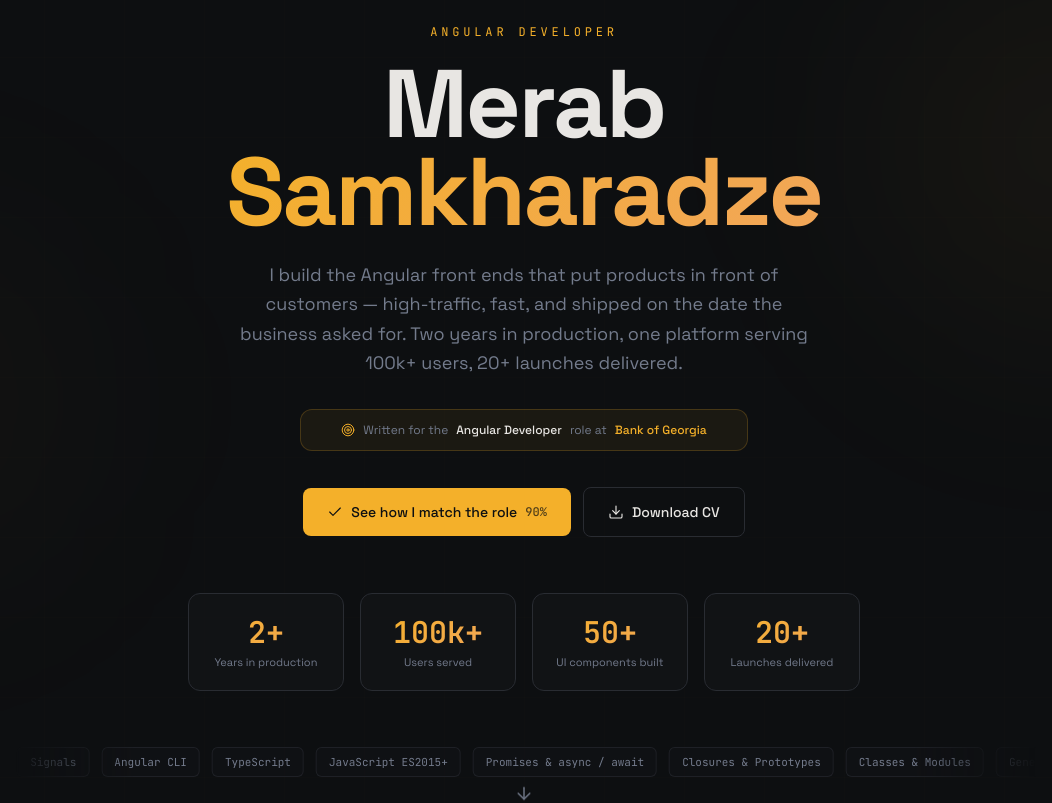
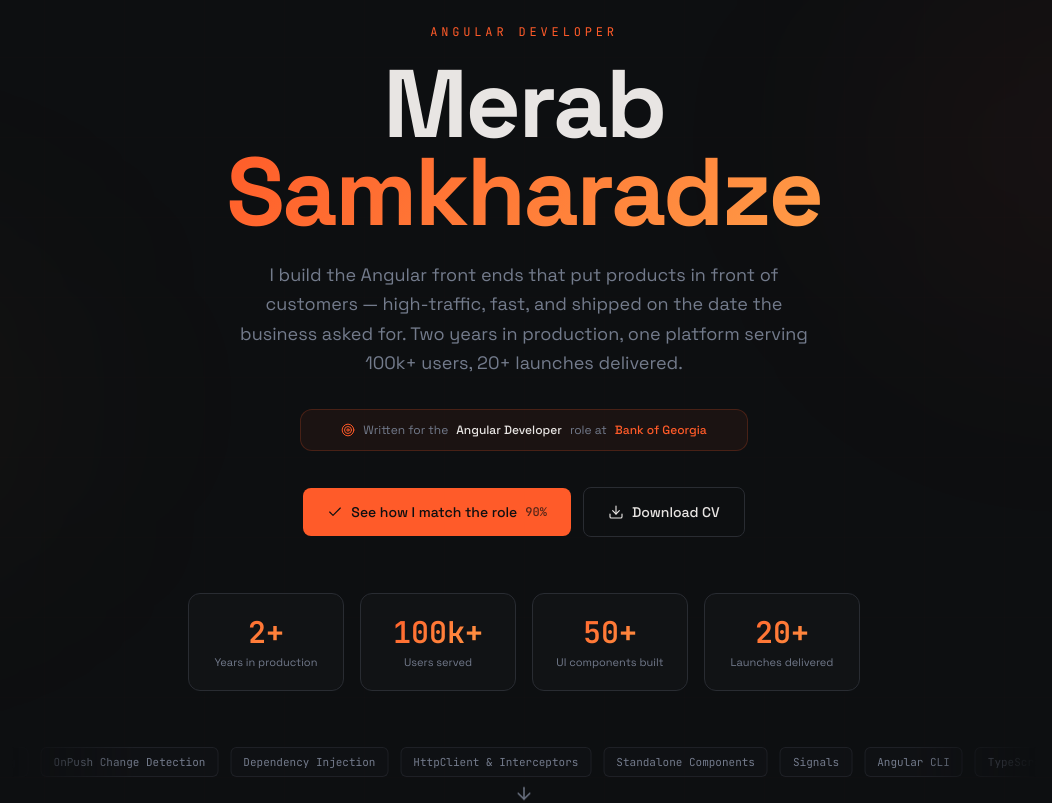
Before and after one commit to MerabSamkharadze/portfolio, an Angular app: page / in a window 1280 px wide. Shown: the part 343-1146 px from the top of the page, without its empty margins (116-1168 px from the left). Built offline with nearby package versions, Linux system fonts and the light colour scheme.

Commit message:
style: switch accent to #ff5d2a, centralise palette tokens, slow marquee

```diff
--- a/src/app/features/role-fit/role-fit.html
+++ b/src/app/features/role-fit/role-fit.html
@@ -41,8 +41,8 @@
           />
           <defs>
             <linearGradient id="fit-gradient" x1="0" y1="0" x2="1" y2="1">
-              <stop offset="0%" stop-color="hsl(40 90% 56%)" />
-              <stop offset="100%" stop-color="hsl(30 85% 65%)" />
+              <stop offset="0%" stop-color="hsl(14 100% 58%)" />
+              <stop offset="100%" stop-color="hsl(28 100% 64%)" />
             </linearGradient>
           </defs>
         </svg>
--- a/src/index.html
+++ b/src/index.html
@@ -91,7 +91,7 @@
           align-items: center;
           justify-content: center;
           background: hsl(220 14% 6%);
-          color: hsl(40 90% 56%);
+          color: hsl(14 100% 58%);
           font-family: monospace;
           letter-spacing: 0.3em;
           font-size: 12px;
--- a/src/styles.css
+++ b/src/styles.css
@@ -1,38 +1,67 @@
 /* ============================================================================
    Global stylesheet — design tokens + primitives
-   Tailwind v4 (CSS-first configuration). Palette and motion language ported
-   from the `showcase-studio` reference design: deep slate canvas + amber accent.
+   Tailwind v4 (CSS-first configuration). Motion language ported from the
+   `showcase-studio` reference design; palette is a deep slate canvas with a
+   single accent — #ff5d2a — and a full ramp derived from it.
    ========================================================================== */
 
 @import 'tailwindcss';
+
+/* ---------------------------------------------------------------------------
+   Accent channels, kept raw so any rule can dial its own alpha:
+   `hsl(var(--accent) / 0.3)`. Change these three numbers and the whole
+   identity moves — ramp, gradients, glows, focus ring and all.
+   #ff5d2a === hsl(14 100% 58%)
+   ------------------------------------------------------------------------- */
+:root {
+  --accent-h: 14;
+  --accent-s: 100%;
+  --accent-l: 58%;
+  --accent: var(--accent-h) var(--accent-s) var(--accent-l);
+}
 
 /* ---------------------------------------------------------------------------
    Design tokens — every value below becomes a Tailwind utility.
    e.g. `--color-primary` -> bg-primary / text-primary / border-primary
    ------------------------------------------------------------------------- */
 @theme {
-  /* Surfaces */
+  /* Surfaces — neutrals carry a trace of the accent hue so nothing reads cold */
   --color-background: hsl(220 14% 6%);
-  --color-foreground: hsl(40 10% 90%);
+  --color-foreground: hsl(20 10% 90%);
   --color-card: hsl(220 12% 9%);
-  --color-card-foreground: hsl(40 10% 90%);
+  --color-card-foreground: hsl(20 10% 90%);
   --color-secondary: hsl(220 10% 14%);
-  --color-secondary-foreground: hsl(40 10% 80%);
+  --color-secondary-foreground: hsl(20 10% 80%);
   --color-muted: hsl(220 10% 14%);
   --color-muted-foreground: hsl(220 10% 50%);
 
-  /* Accent */
-  --color-primary: hsl(40 90% 56%);
+  /* ---- Accent ramp — #ff5d2a and its gradations ------------------------- */
+  --color-primary-50: hsl(14 100% 96%);
+  --color-primary-100: hsl(14 100% 92%);
+  --color-primary-200: hsl(14 100% 84%);
+  --color-primary-300: hsl(14 100% 75%);
+  --color-primary-400: hsl(14 100% 66%);
+  --color-primary-500: hsl(14 100% 58%); /* #ff5d2a — the brand colour */
+  --color-primary-600: hsl(14 90% 50%);
+  --color-primary-700: hsl(14 86% 42%);
+  --color-primary-800: hsl(14 80% 33%);
+  --color-primary-900: hsl(14 74% 26%);
+  --color-primary-950: hsl(14 80% 15%);
+
+  /* Default step, so `bg-primary` stays the brand colour */
+  --color-primary: hsl(14 100% 58%);
   --color-primary-foreground: hsl(220 14% 6%);
-  --color-accent-warm: hsl(30 85% 65%);
+  /* Second gradient stop: same family, shifted warmer and lighter */
+  --color-accent-warm: hsl(28 100% 64%);
 
   /* Lines & focus */
   --color-border: hsl(220 10% 18%);
   --color-input: hsl(220 10% 18%);
-  --color-ring: hsl(40 90% 56%);
+  --color-ring: hsl(14 100% 58%);
 
-  /* Feedback */
-  --color-danger: hsl(0 72% 62%);
+  /* Feedback — danger pushed toward crimson so form errors stay clearly
+     distinguishable from the orange-red accent */
+  --color-danger: hsl(352 82% 62%);
   --color-success: hsl(152 55% 48%);
 
   /* Typography */
@@ -50,7 +79,9 @@
   --animate-cursor-blink: cursor-blink 1.1s step-end infinite;
   --animate-float: float 7s ease-in-out infinite;
   --animate-spin-slow: spin 9s linear infinite;
-  --animate-marquee: marquee 38s linear infinite;
+  /* The track travels ~7250px per loop; 90s puts that at ~80px/s — slow
+     enough to actually read a chip as it passes. */
+  --animate-marquee: marquee 90s linear infinite;
 }
 
 @keyframes slide-up {
@@ -113,9 +144,18 @@
     overflow-x: hidden;
   }
 
+  /* Tailwind v4's preflight dropped the pointer cursor on buttons, so anything
+     clickable that is not an <a> loses the affordance. Restore it here rather
+     than sprinkling `cursor-pointer` across every template. */
+  button:not(:disabled),
+  [role='button']:not(:disabled),
+  summary {
+    cursor: pointer;
+  }
+
   ::selection {
-    background: hsl(40 90% 56% / 0.3);
-    color: hsl(40 10% 95%);
+    background: hsl(var(--accent) / 0.3);
+    color: hsl(20 10% 95%);
   }
 
   :focus-visible {
@@ -138,7 +178,7 @@
     border-radius: 999px;
   }
   *::-webkit-scrollbar-thumb:hover {
-    background: hsl(40 90% 56% / 0.5);
+    background: hsl(var(--accent) / 0.5);
   }
 }
 
@@ -146,13 +186,13 @@
    Custom utilities
    ------------------------------------------------------------------------- */
 @utility text-gradient {
-  background-image: linear-gradient(135deg, hsl(40 90% 56%), hsl(30 85% 65%));
+  background-image: linear-gradient(135deg, hsl(var(--accent)), hsl(28 100% 64%));
   background-clip: text;
   color: transparent;
 }
 
 @utility glow-line {
-  background: linear-gradient(90deg, transparent, hsl(40 90% 56% / 0.45), transparent);
+  background: linear-gradient(90deg, transparent, hsl(var(--accent) / 0.45), transparent);
 }
 
 @utility card-hover {
@@ -163,8 +203,8 @@
 
   &:hover {
     transform: translateY(-3px);
-    border-color: hsl(40 90% 56% / 0.28);
-    box-shadow: 0 10px 36px hsl(40 90% 56% / 0.09);
+    border-color: hsl(var(--accent) / 0.3);
+    box-shadow: 0 10px 36px hsl(var(--accent) / 0.1);
   }
 }
 
@@ -191,8 +231,8 @@
 /* Faint blueprint grid used behind the hero */
 @utility grid-backdrop {
   background-image:
-    linear-gradient(hsl(40 90% 56% / 0.3) 1px, transparent 1px),
-    linear-gradient(90deg, hsl(40 90% 56% / 0.3) 1px, transparent 1px);
+    linear-gradient(hsl(var(--accent) / 0.3) 1px, transparent 1px),
+    linear-gradient(90deg, hsl(var(--accent) / 0.3) 1px, transparent 1px);
   background-size: 80px 80px;
 }
 
```
